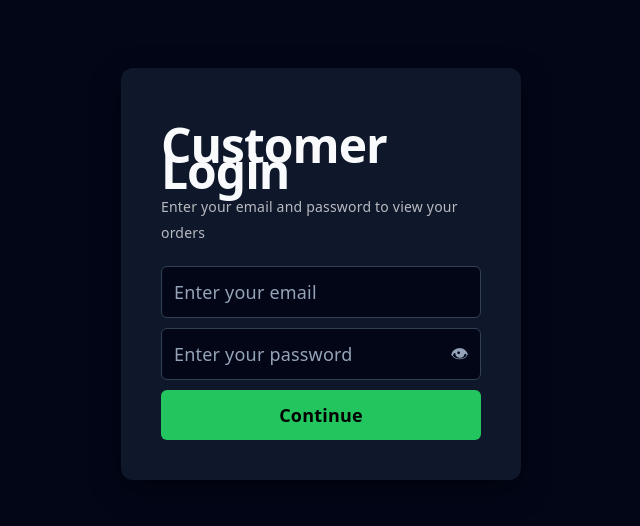
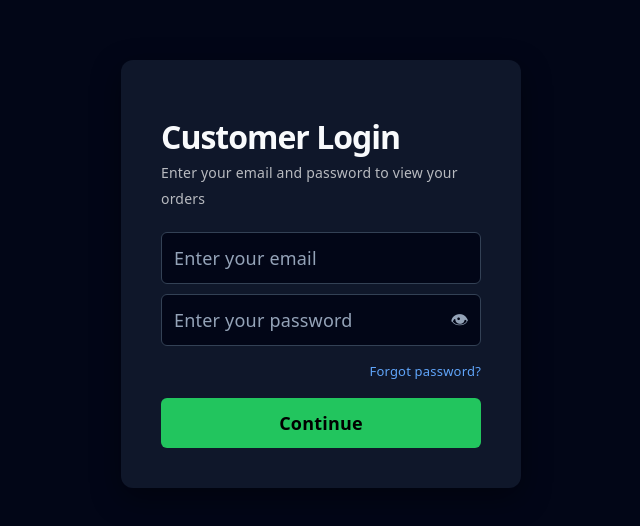
Before and after one commit to outlandi-co/signavi-studio, a React (Vite) app: page /customer-login in a window 1280 px wide. Shown: the part 126-652 px from the top of the page, without its empty margins (319-959 px from the left). Built offline with nearby package versions, Linux system fonts and the light colour scheme.

Commit message:
fix: customer login + forgot password UI

```diff
--- a/src/pages/CustomerLogin.jsx
+++ b/src/pages/CustomerLogin.jsx
@@ -198,15 +198,18 @@ const eye = {
 }
 
 const forgotWrap = {
+  width: "100%",
   textAlign: "right",
-  marginBottom: "14px"
+  marginTop: "-2px",
+  marginBottom: "16px"
 }
 
 const forgotButton = {
   background: "transparent",
   border: "none",
   color: "#60a5fa",
-  fontSize: "13px",
+  fontSize: "14px",
+  fontWeight: "500",
   cursor: "pointer",
-  padding: 0
+  padding: "4px 0"
 }
--- a/src/pages/customer/CustomerLogin.jsx
+++ b/src/pages/customer/CustomerLogin.jsx
@@ -3,11 +3,12 @@ import { useNavigate } from "react-router-dom"
 import api from "../../services/api"
 
 export default function CustomerLogin() {
-
   const [email, setEmail] = useState("")
   const [password, setPassword] = useState("")
   const [showPassword, setShowPassword] = useState(false)
   const [error, setError] = useState("")
+  const [loading, setLoading] = useState(false)
+
   const navigate = useNavigate()
 
   /* ================= SAFE REDIRECT ================= */
@@ -20,28 +21,33 @@ export default function CustomerLogin() {
   }, [navigate])
 
   /* ================= LOGIN ================= */
-  const handleLogin = async () => {
+  const handleLogin = async (e) => {
+    if (e) e.preventDefault()
+
     setError("")
 
-    if (!email || !password) {
+    const cleanEmail = email.trim().toLowerCase()
+
+    if (!cleanEmail || !password) {
       setError("Please enter email and password")
       return
     }
 
     try {
+      setLoading(true)
+
       const res = await api.post("/auth/login", {
-        email,
+        email: cleanEmail,
         password
       })
 
-      const user = res.data.user
-      const token = res.data.token
+      const user = res.data?.user
+      const token = res.data?.token
 
-      if (!user?.email) {
-        throw new Error("Email missing from response")
+      if (!user?.email || !token) {
+        throw new Error("Invalid login response")
       }
 
-      /* 🔥 CLEAN STANDARDIZED STORAGE */
       const cleanUser = {
         email: user.email,
         name: user.name || "Customer"
@@ -49,23 +55,27 @@ export default function CustomerLogin() {
 
       localStorage.setItem("customerToken", token)
       localStorage.setItem("customerUser", JSON.stringify(cleanUser))
-
-      /* 🔥 IMPORTANT BACKUP (used in other files) */
       localStorage.setItem("customerEmail", user.email)
 
       console.log("✅ CUSTOMER LOGGED IN:", cleanUser)
 
       navigate("/dashboard")
+    } catch (err) {
+      console.error("❌ LOGIN ERROR:", err.response?.data || err)
 
-    } catch (err) {
-      console.error("❌ LOGIN ERROR:", err)
-      setError("Invalid email or password")
+      setError(
+        err.response?.data?.message ||
+        err.response?.data?.error ||
+        "Invalid email or password"
+      )
+    } finally {
+      setLoading(false)
     }
   }
 
   return (
     <div style={container}>
-      <div style={card}>
+      <form style={card} onSubmit={handleLogin}>
         <h1 style={title}>Customer Login</h1>
 
         <p style={subtitle}>
@@ -77,7 +87,7 @@ export default function CustomerLogin() {
           type="email"
           placeholder="Enter your email"
           value={email}
-          onChange={(e)=>setEmail(e.target.value)}
+          onChange={(e) => setEmail(e.target.value)}
           style={input}
         />
 
@@ -87,7 +97,7 @@ export default function CustomerLogin() {
             type={showPassword ? "text" : "password"}
             placeholder="Enter your password"
             value={password}
-            onChange={(e)=>setPassword(e.target.value)}
+            onChange={(e) => setPassword(e.target.value)}
             style={input}
           />
 
@@ -99,12 +109,25 @@ export default function CustomerLogin() {
           </span>
         </div>
 
+        {/* ERROR */}
         {error && <p style={errorText}>{error}</p>}
 
-        <button onClick={handleLogin} style={button}>
-          Continue
+        {/* 🔥 FORGOT PASSWORD (NOW VISIBLE) */}
+        <div style={forgotWrap}>
+          <button
+            type="button"
+            onClick={() => navigate("/forgot-password")}
+            style={forgotButton}
+          >
+            Forgot password?
+          </button>
+        </div>
+
+        {/* SUBMIT */}
+        <button type="submit" style={button} disabled={loading}>
+          {loading ? "Logging in..." : "Continue"}
         </button>
-      </div>
+      </form>
     </div>
   )
 }
@@ -130,7 +153,9 @@ const card = {
 }
 
 const title = {
-  marginBottom: "10px"
+  marginBottom: "10px",
+  fontSize: "32px",
+  fontWeight: "bold"
 }
 
 const subtitle = {
@@ -173,3 +198,17 @@ const eye = {
   cursor: "pointer",
   color: "#94a3b8"
 }
+
+const forgotWrap = {
+  width: "100%",
+  textAlign: "right",
+  marginBottom: "14px"
+}
+
+const forgotButton = {
+  background: "transparent",
+  border: "none",
+  color: "#60a5fa",
+  fontSize: "13px",
+  cursor: "pointer"
+}
```
Lines whose indentation alone changed are shown as unchanged.
